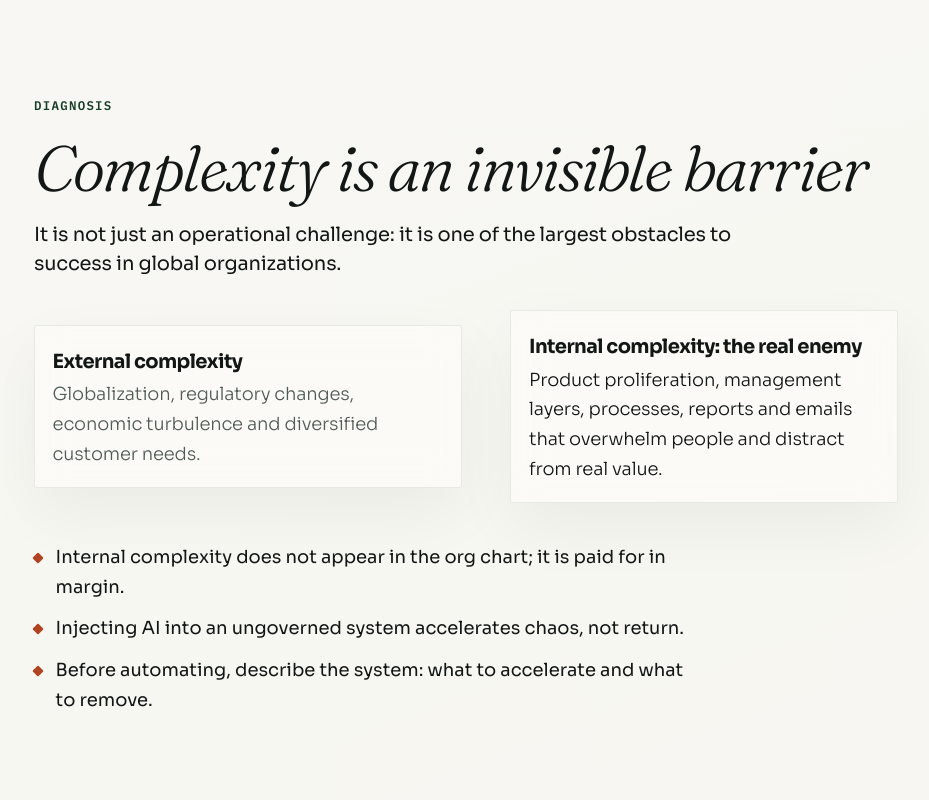
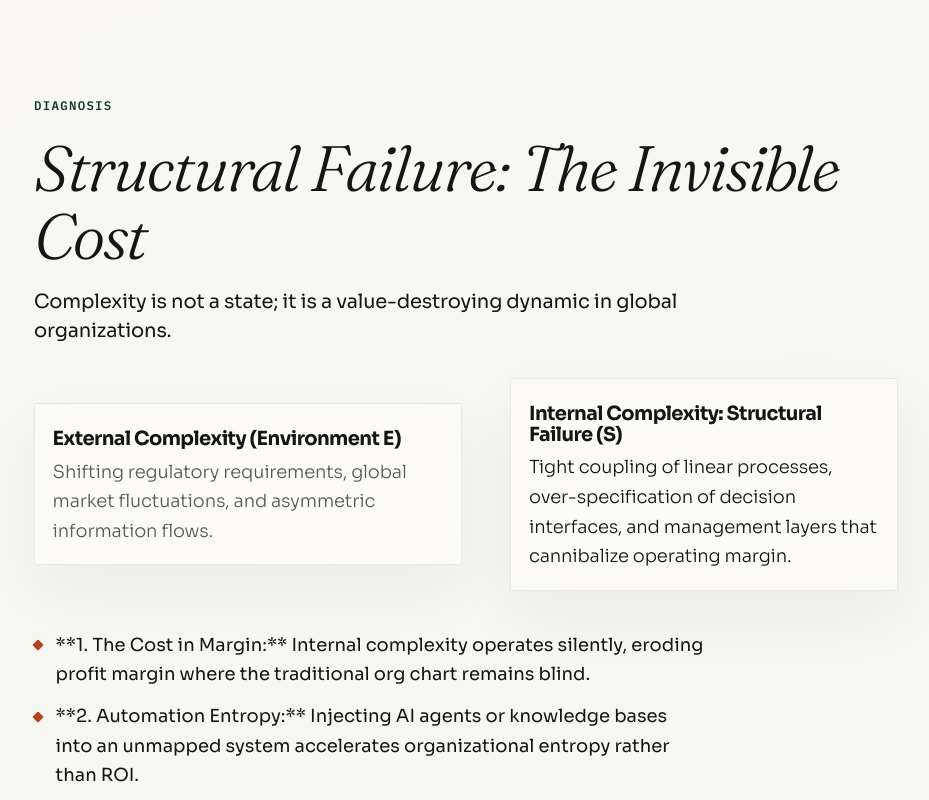
Before and after one commit to willkwolf/Thinking-as-a-Service, a React (Vite) app: page / in a window 1280 px wide. Shown: the part 1140-1940 px from the top of the page, without its empty margins (174-1103 px from the left). Built offline with nearby package versions, Linux system fonts and the light colour scheme.

Commit message:
Refactor: Soluciona rebote de hover en CEMSTWO y aplica reingenieria tipografica Tufte en diagnostico

```diff
--- a/src/components/ui/CemstwoGraph.tsx
+++ b/src/components/ui/CemstwoGraph.tsx
@@ -41,6 +41,7 @@ export function CemstwoGraph() {
   // Find currently active node details
   const activeNode = cemstwo.nodes.find((n) => n.id === selectedId) || cemstwo.nodes[4]; // Default to T (index 4)
 
+  // EFFECT 1: Initialize static graph structure ONCE on language/content mount
   useEffect(() => {
     if (!svgRef.current) return;
 
@@ -65,7 +66,7 @@ export function CemstwoGraph() {
       .attr('flood-color', '#b08d3e')
       .attr('flood-opacity', '0.22');
 
-    // 2. Draw Edges (Links)
+    // 2. Draw Edges (Lines) with initial default classes
     const edgeGroup = svg.append('g').attr('class', 'cemstwo-graph__edges');
 
     edgeGroup
@@ -77,10 +78,7 @@ export function CemstwoGraph() {
       .attr('y1', (d) => NODE_POSITIONS[d[0]].y)
       .attr('x2', (d) => NODE_POSITIONS[d[1]].x)
       .attr('y2', (d) => NODE_POSITIONS[d[1]].y)
-      .attr('class', (d) => {
-        const isConnected = d[0] === selectedId || d[1] === selectedId;
-        return `cemstwo-graph__edge${isConnected ? ' cemstwo-graph__edge--active' : ''}`;
-      });
+      .attr('class', 'cemstwo-graph__edge');
 
     // 3. Draw Nodes Group
     const nodeGroup = svg.append('g').attr('class', 'cemstwo-graph__nodes');
@@ -95,7 +93,7 @@ export function CemstwoGraph() {
       .data(nodesData)
       .enter()
       .append('g')
-      .attr('class', (d) => `cemstwo-graph__node-group${d.id === selectedId ? ' cemstwo-graph__node-group--active' : ''}`)
+      .attr('class', 'cemstwo-graph__node-group')
       .attr('tabindex', '0')
       .attr('role', 'button')
       .attr('aria-label', (d) => {
@@ -122,9 +120,8 @@ export function CemstwoGraph() {
       .append('circle')
       .attr('cx', (d) => d.x)
       .attr('cy', (d) => d.y)
-      .attr('r', (d) => (d.id === selectedId ? 6.5 : 5))
-      .attr('class', (d) => `cemstwo-graph__node${d.id === selectedId ? ' cemstwo-graph__node--active' : ''}`)
-      .style('filter', (d) => (d.id === selectedId ? 'url(#node-shadow)' : 'none'))
+      .attr('r', 5)
+      .attr('class', 'cemstwo-graph__node')
       .style('transition', 'all 0.25s cubic-bezier(0.4, 0, 0.2, 1)');
 
     // Append text letter label
@@ -134,11 +131,36 @@ export function CemstwoGraph() {
       .attr('y', (d) => d.y + 0.3)
       .attr('text-anchor', 'middle')
       .attr('dominant-baseline', 'central')
-      .attr('class', (d) => `cemstwo-graph__label${d.id === selectedId ? ' cemstwo-graph__label--active' : ''}`)
+      .attr('class', 'cemstwo-graph__label')
       .text((d) => d.id)
       .style('transition', 'all 0.25s cubic-bezier(0.4, 0, 0.2, 1)');
 
-  }, [selectedId, cemstwo]);
+  }, [cemstwo]);
+
+  // EFFECT 2: Defensive & fluid state updates on selectedId change WITHOUT destroying DOM elements under cursor
+  useEffect(() => {
+    if (!svgRef.current) return;
+    const svg = d3.select(svgRef.current);
+
+    // Update active class on node groups
+    svg.selectAll<SVGGElement, { id: string }>('.cemstwo-graph__node-group')
+      .classed('cemstwo-graph__node-group--active', (d) => d.id === selectedId);
+
+    // Update active attributes and filter on circles
+    svg.selectAll<SVGCircleElement, { id: string }>('.cemstwo-graph__node')
+      .classed('cemstwo-graph__node--active', (d) => d.id === selectedId)
+      .attr('r', (d) => (d.id === selectedId ? 6.5 : 5))
+      .style('filter', (d) => (d.id === selectedId ? 'url(#node-shadow)' : 'none'));
+
+    // Update active classes on text labels
+    svg.selectAll<SVGTextElement, { id: string }>('.cemstwo-graph__label')
+      .classed('cemstwo-graph__label--active', (d) => d.id === selectedId);
+
+    // Update active class on edges (lines) connecting to selected node
+    svg.selectAll<SVGLineElement, [string, string]>('.cemstwo-graph__edge')
+      .classed('cemstwo-graph__edge--active', (d) => d[0] === selectedId || d[1] === selectedId);
+
+  }, [selectedId]);
 
   return (
     <Reveal delay={0.15}>
--- a/src/content/site.ts
+++ b/src/content/site.ts
@@ -87,20 +87,20 @@ export const siteContent = {
       noiseTech: ['Flujos agénticos', 'Bases de conocimiento sin mapa', 'Reingeniería acelerada', 'Copilotos sin gobernanza'],
       diagnosis: {
         eyebrow: 'El diagnóstico',
-        title: 'La complejidad es una barrera invisible',
-        lead: 'No es solo un reto operativo: es uno de los mayores obstáculos al éxito en organizaciones globales.',
+        title: 'Falla Estructural: El Costo Invisible',
+        lead: 'La complejidad no es un estado; es una dinámica destructiva de valor en organizaciones globales.',
         external: {
-          label: 'Complejidad externa',
-          text: 'Globalización, cambios regulatorios, turbulencia económica y necesidades diversificadas de clientes.',
+          label: 'Complejidad Externa (Entorno E)',
+          text: 'Dinámicas regulatorias cambiantes, fluctuaciones del mercado global y flujos de información asimétricos.',
         },
         internal: {
-          label: 'Complejidad interna: el verdadero enemigo',
-          text: 'Proliferación de productos, capas de gestión, procesos, informes y correos que abruman a las personas y distraen del valor real.',
+          label: 'Complejidad Interna: La Falla Estructural (S)',
+          text: 'Acoplamiento estrecho de procesos lineales, sobre-especificación de interfaces de decisión y proliferación de capas de gestión que canibalizan el margen operativo.',
         },
         bullets: [
-          'La complejidad interna no se ve en el organigrama; se cobra en el margen.',
-          'Inyectar IA en un sistema que nadie puede gobernar acelera el caos, no el retorno.',
-          'Antes de automatizar, describa el sistema: qué acelerar y qué eliminar.',
+          '**1. El Costo en el Margen:** La complejidad interna opera silenciosamente, cobrándose en el margen de rentabilidad lo que el organigrama tradicional oculta.',
+          '**2. El Caos de la Automatización:** Inyectar agentes de IA o bases de conocimiento en una estructura no mapeada acelera la entropía organizativa en lugar del retorno.',
+          '**3. Descripción Causal Previa:** Antes de automatizar, describa el sistema: identifique las variables de entrada y los puntos de apalancamiento.',
         ],
       },
       formula: {
@@ -379,20 +379,20 @@ export const siteContent = {
       noiseTech: ['Agentic flows', 'Knowledge bases without a map', 'Accelerated redesign', 'Ungoverned copilots'],
       diagnosis: {
         eyebrow: 'Diagnosis',
-        title: 'Complexity is an invisible barrier',
-        lead: 'It is not just an operational challenge: it is one of the largest obstacles to success in global organizations.',
+        title: 'Structural Failure: The Invisible Cost',
+        lead: 'Complexity is not a state; it is a value-destroying dynamic in global organizations.',
         external: {
-          label: 'External complexity',
-          text: 'Globalization, regulatory changes, economic turbulence and diversified customer needs.',
+          label: 'External Complexity (Environment E)',
+          text: 'Shifting regulatory requirements, global market fluctuations, and asymmetric information flows.',
         },
         internal: {
-          label: 'Internal complexity: the real enemy',
-          text: 'Product proliferation, management layers, processes, reports and emails that overwhelm people and distract from real value.',
+          label: 'Internal Complexity: Structural Failure (S)',
+          text: 'Tight coupling of linear processes, over-specification of decision interfaces, and management layers that cannibalize operating margin.',
         },
         bullets: [
-          'Internal complexity does not appear in the org chart; it is paid for in margin.',
-          'Injecting AI into an ungoverned system accelerates chaos, not return.',
-          'Before automating, describe the system: what to accelerate and what to remove.',
+          '**1. The Cost in Margin:** Internal complexity operates silently, eroding profit margin where the traditional org chart remains blind.',
+          '**2. Automation Entropy:** Injecting AI agents or knowledge bases into an unmapped system accelerates organizational entropy rather than ROI.',
+          '**3. Causal Mapping First:** Before automating, map the causal mechanism: identify entry variables and key leverage points.',
         ],
       },
       formula: {
```
